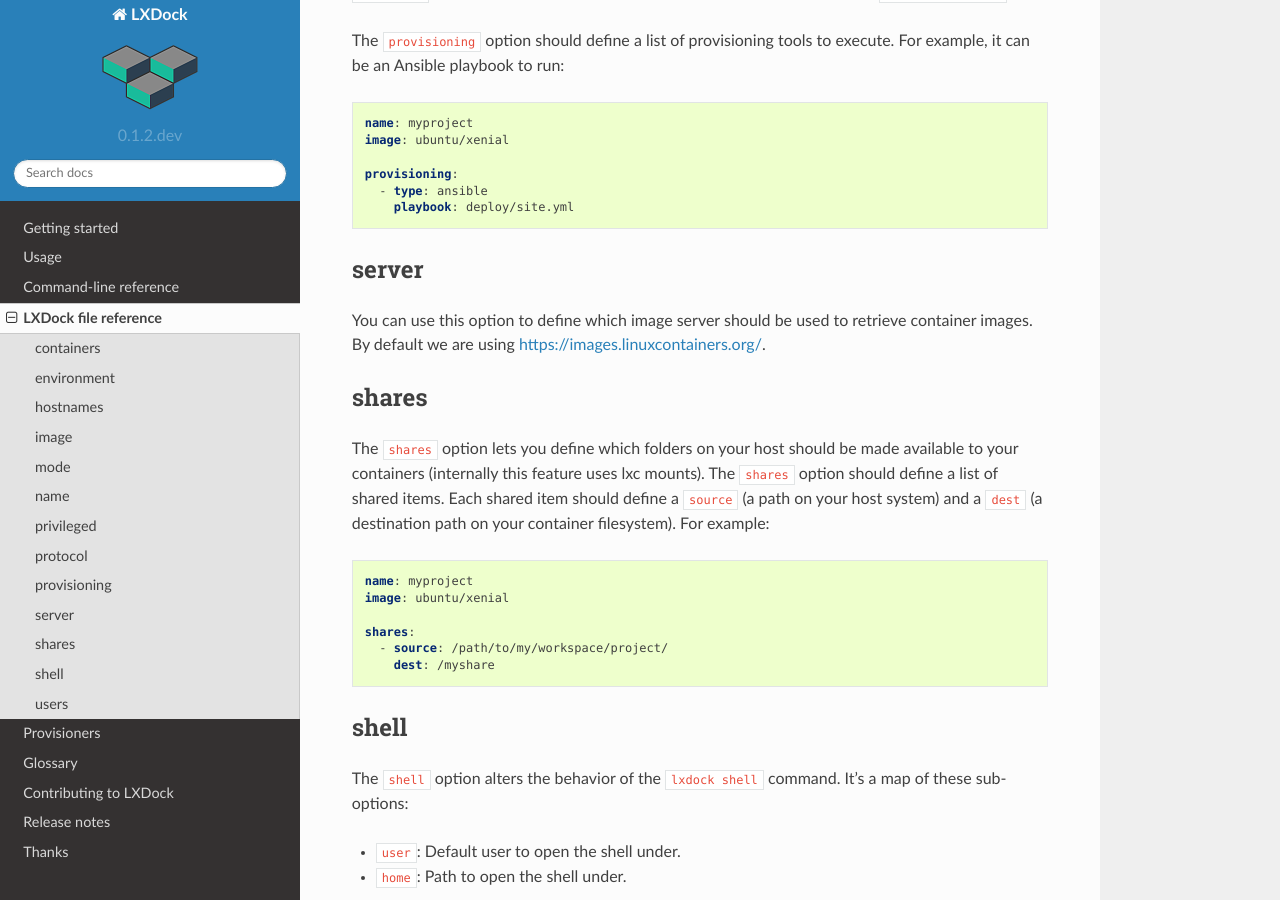
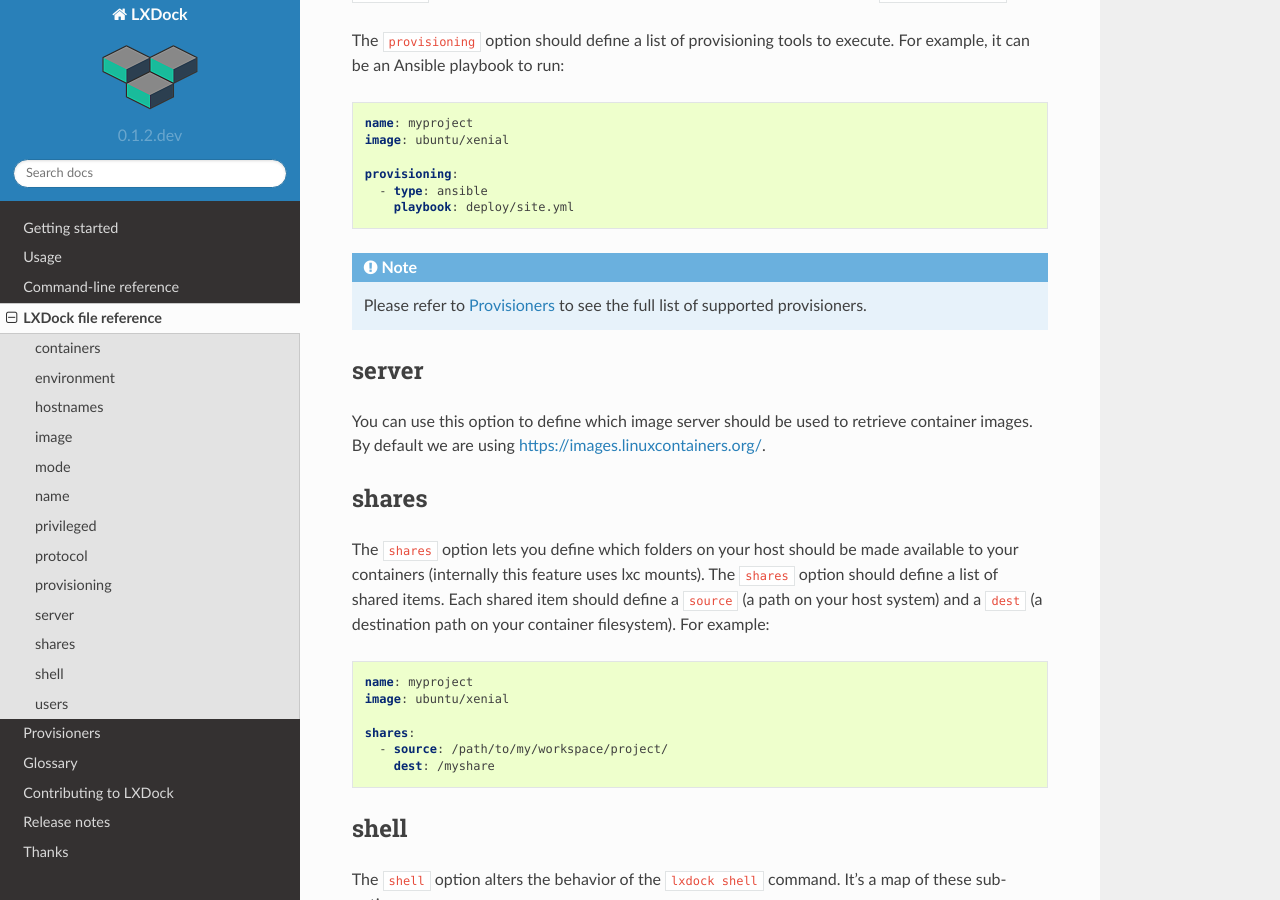
Before and after one commit to lxdock/lxdock, a Sphinx documentation site: the page built from docs/conf.rst, in a window 1280 px wide and 900 px high, scrolled down 3834 px. Built offline with Sphinx 7.4.7 and the Read the Docs theme 2.0.0, drawn with Linux system fonts in a browser that asks for light colours.

Commit message:
Updated documentation

```diff
--- a/docs/conf.rst
+++ b/docs/conf.rst
@@ -199,6 +199,10 @@ can be an Ansible playbook to run:
     - type: ansible
       playbook: deploy/site.yml
 
+.. note::
+
+  Please refer to :doc:`provisioners/index` to see the full list of supported provisioners.
+
 server
 ------
 
--- a/docs/usage/provisioning.rst
+++ b/docs/usage/provisioning.rst
@@ -32,3 +32,7 @@ playbook as follows:
 
 Note that you can use *many* provisioning tools. The order in which provisioning tools are defined
 in your LXdock file defines the order in which they are executed.
+
+.. note::
+
+  Please refer to :doc:`../provisioners/index` to see the full list of supported provisioners.
```
